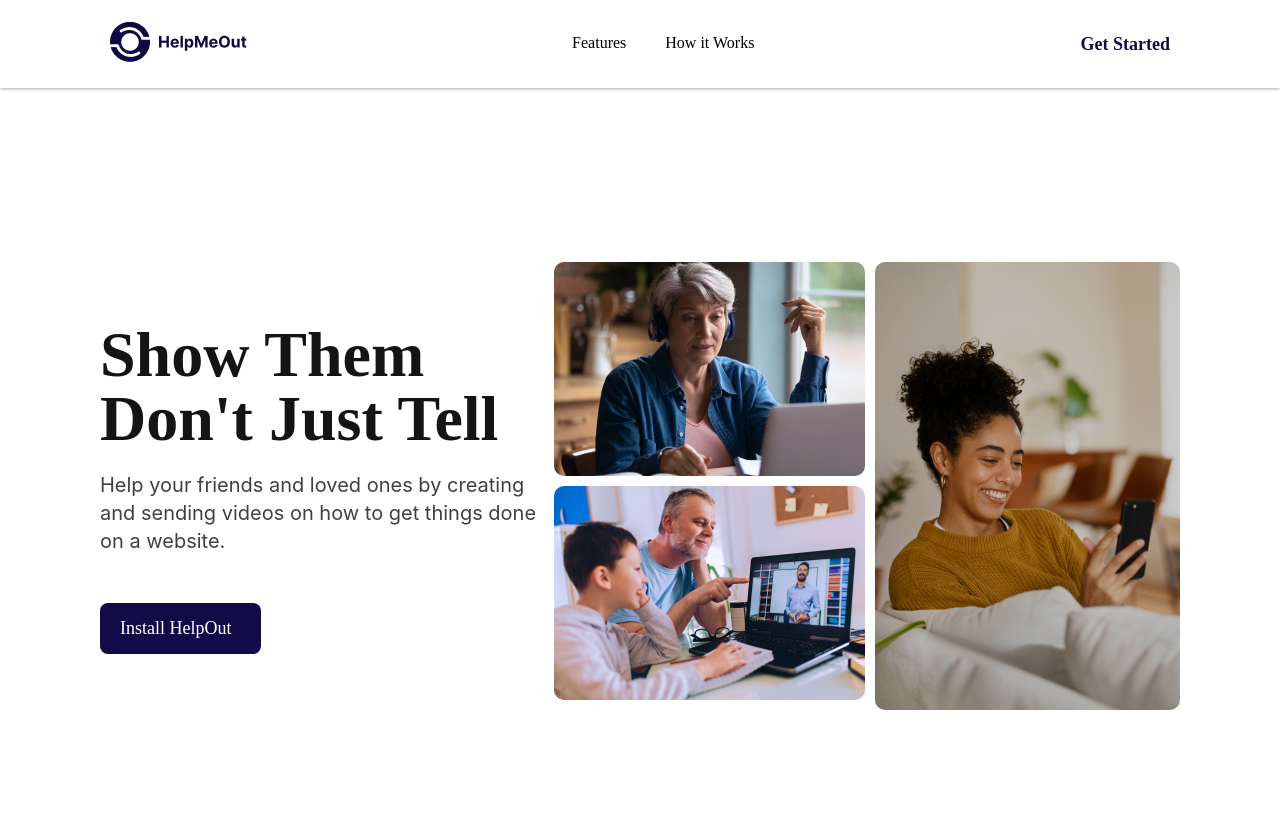
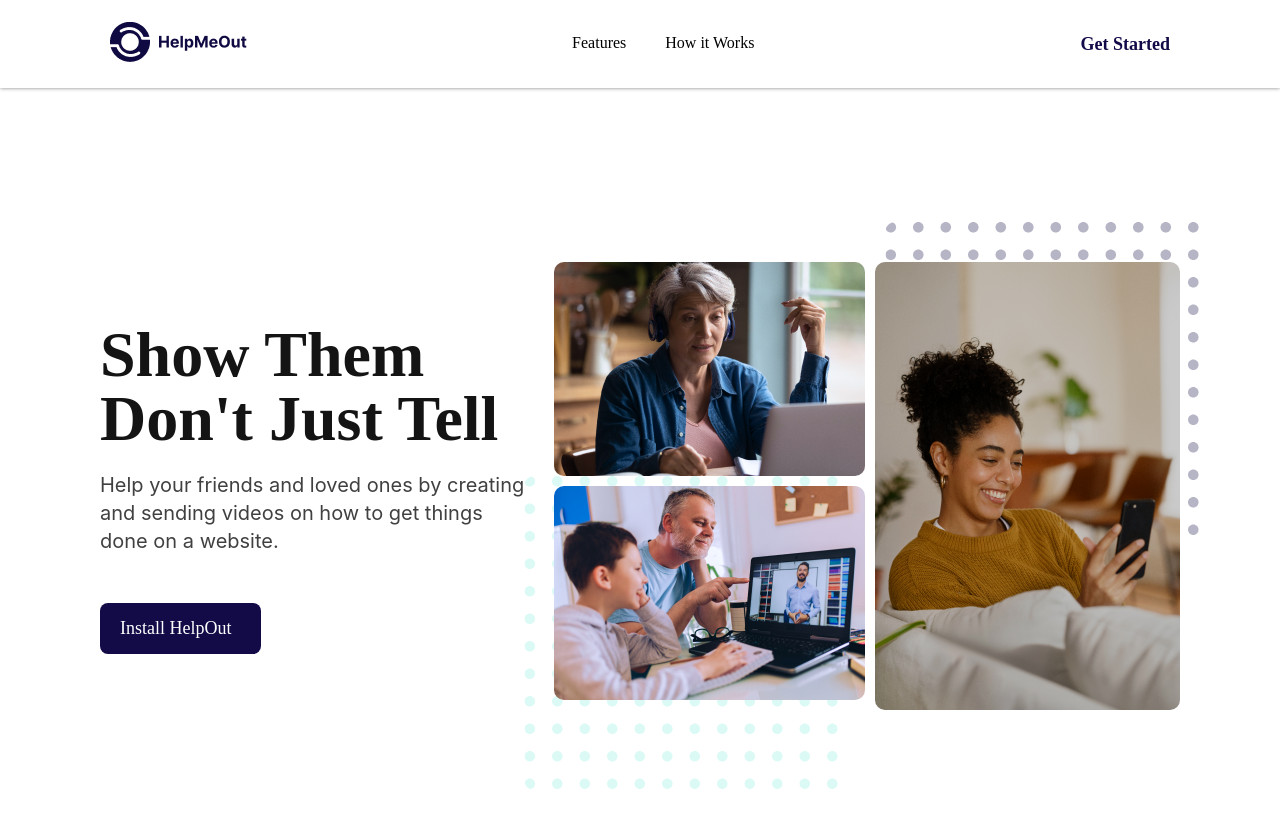
Before and after one commit to Eniolasoar/HelpmeOut, a React (Vite) app: page / in a window 1280 px wide. Shown: the top 828 px of the page. Built offline with nearby package versions, Linux system fonts and the light colour scheme.

Commit message:
hero image update

```diff
--- a/src/components/Hero.css
+++ b/src/components/Hero.css
@@ -7,7 +7,7 @@ img{
     display:flex;
     justify-content: center;
     align-items: center;
-    gap:10px;
+    gap:20px;
 }
 .text-content h1{
     color: #141414;
@@ -51,9 +51,29 @@ font-weight: 500;
     display:flex;
     flex-direction: column;
     gap: 10px;
+
+}
+.img-left-2{
+    position: relative;
+
+}
+#bottomleftimg{
+    position: absolute;
+    top: -10px;
+    right: 10px;
+    z-index: -1;
 }
 .image-container{
     display:flex;
     gap: 10px;
 
 }
+.image-right{
+    position: relative;
+}
+#toprightimg{
+    position: absolute;
+    left: 10px;
+    top: -40px;
+    z-index: -1;
+}
--- a/src/components/Hero.jsx
+++ b/src/components/Hero.jsx
@@ -14,12 +14,14 @@ function Hero(){
                     <img src="public/images/home1.png" alt="" />
                     <div className="img-left-2">
                     <img src="public/images/home2.png" alt="" />
+                    <img src="public/images/bottomleft.svg" alt="" id="bottomleftimg"/>
                     </div>
 
                 </div>
 
                 <div className="image-right">
                     <img src="public/images/woman-using-smartphone-technology 2.png" alt="" />
+                    <img src="public/images/topright.svg" alt="" id="toprightimg"/>
                 </div>
             </div>
         </div>
```
Also changed, not shown: public/images/bottomleft.svg (added), public/images/topright.svg (added).
